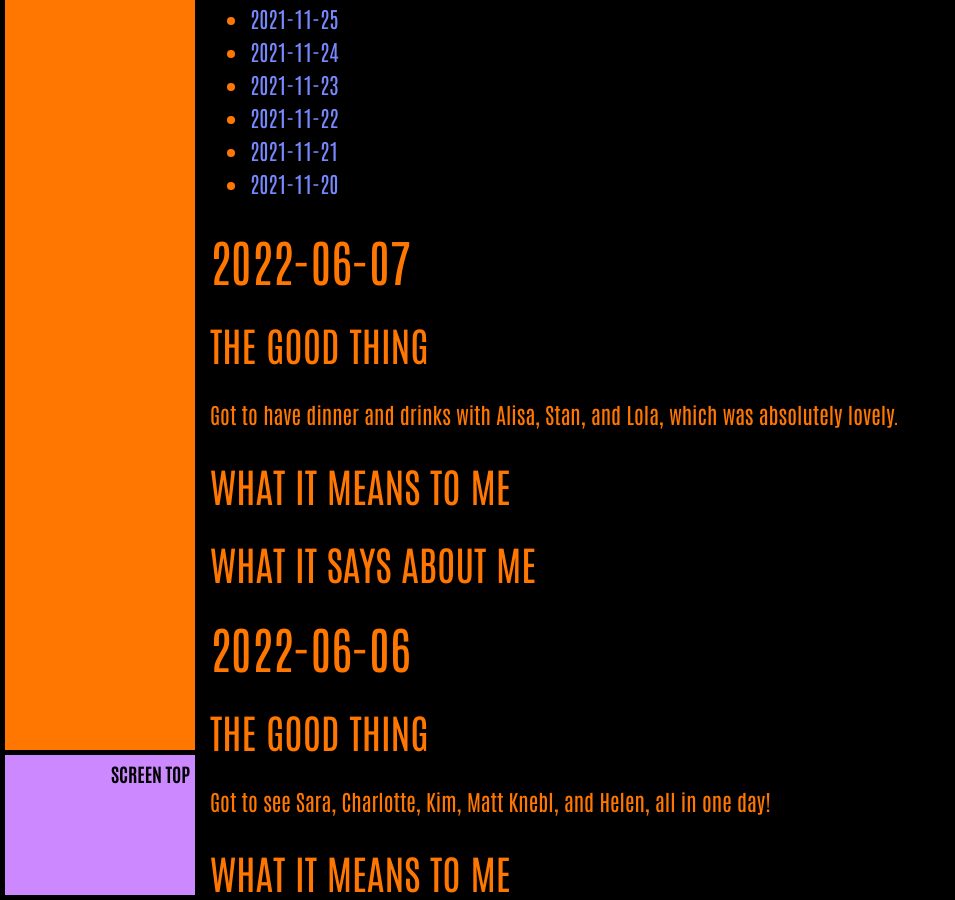
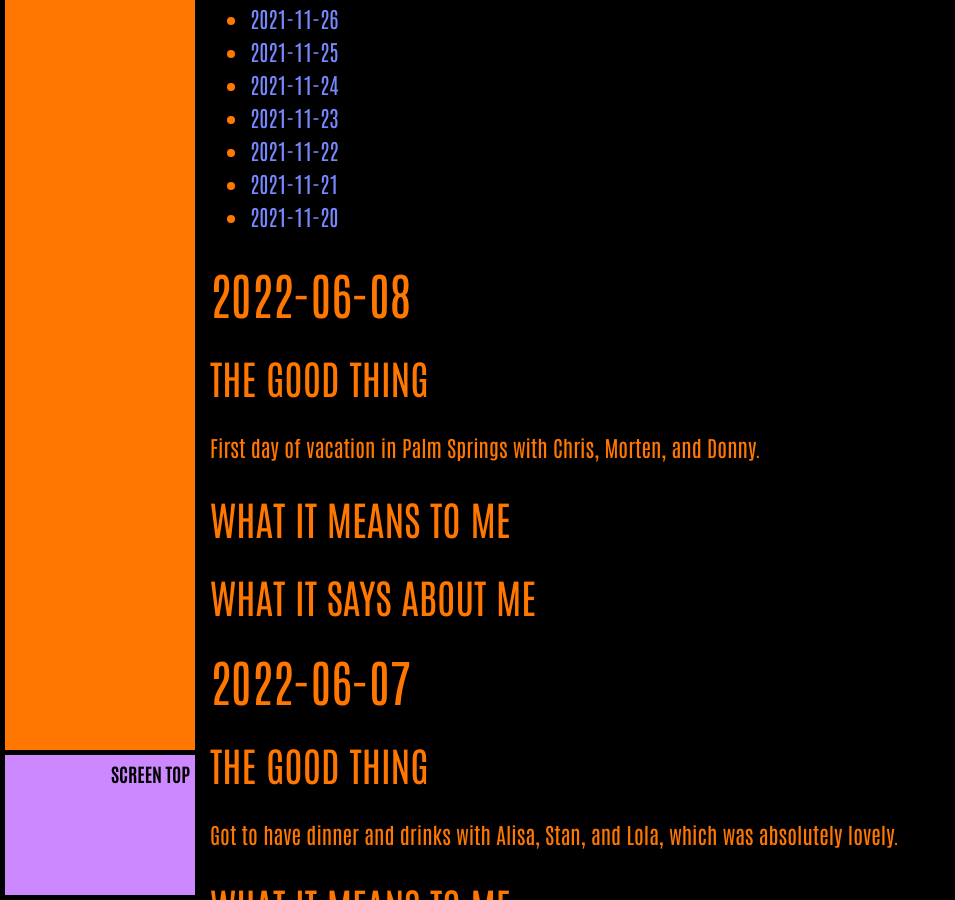
Before and after one commit to ArthurZey/arthurzey.github.io, a Jekyll site: the page built from _pages/one-good-thing.md, in a window 1280 px wide and 900 px high, scrolled down 4444 px. Shown: the whole window, without its empty margins (0-955 px from the left). Built offline with Jekyll 4.4.1, drawn with Linux system fonts in a browser that asks for light colours; some of the changed text lies outside the part shown.

Commit message:
added stub for 2022-06-08

```diff
--- a/_pages/one-good-thing.md
+++ b/_pages/one-good-thing.md
@@ -12,6 +12,14 @@
 * TOC
 {:toc}
 {::options toc_levels="2" /}
+
+## 2022-06-08
+### The Good Thing
+First day of vacation in Palm Springs with Chris, Morten, and Donny.
+### What It Means to Me
+
+### What It Says about Me
+
 
 
 ## 2022-06-07
```
Also changed, not shown: other parts of _pages/one-good-thing.md (+1 -1 lines).
